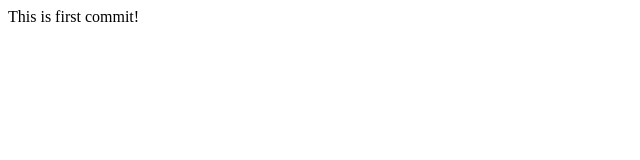
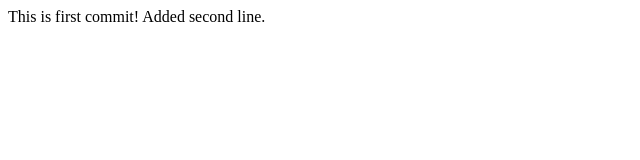
Before and after one commit to Suizanna/home_work, a plain HTML site: page index.html in a window 1280 px wide. Shown: the whole page, without its empty margins (0-640 px from the left). Drawn offline with Linux system fonts and the light colour scheme.

Commit message:
added second line

```diff
--- a/index.html
+++ b/index.html
@@ -7,5 +7,7 @@
 </head>
 <body>
     This is first commit!
+
+    Added second line.
 </body>
 </html>
```
